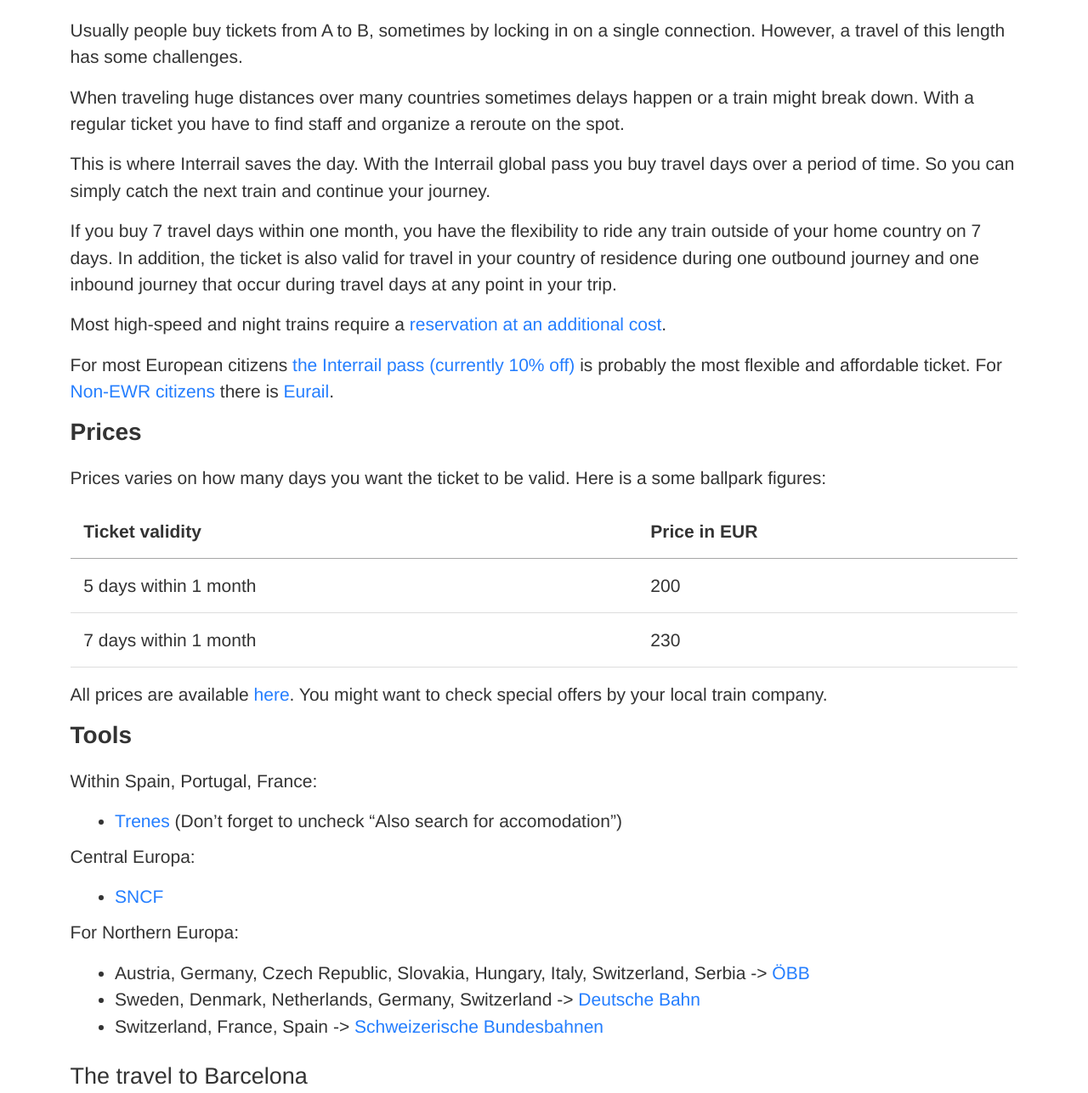
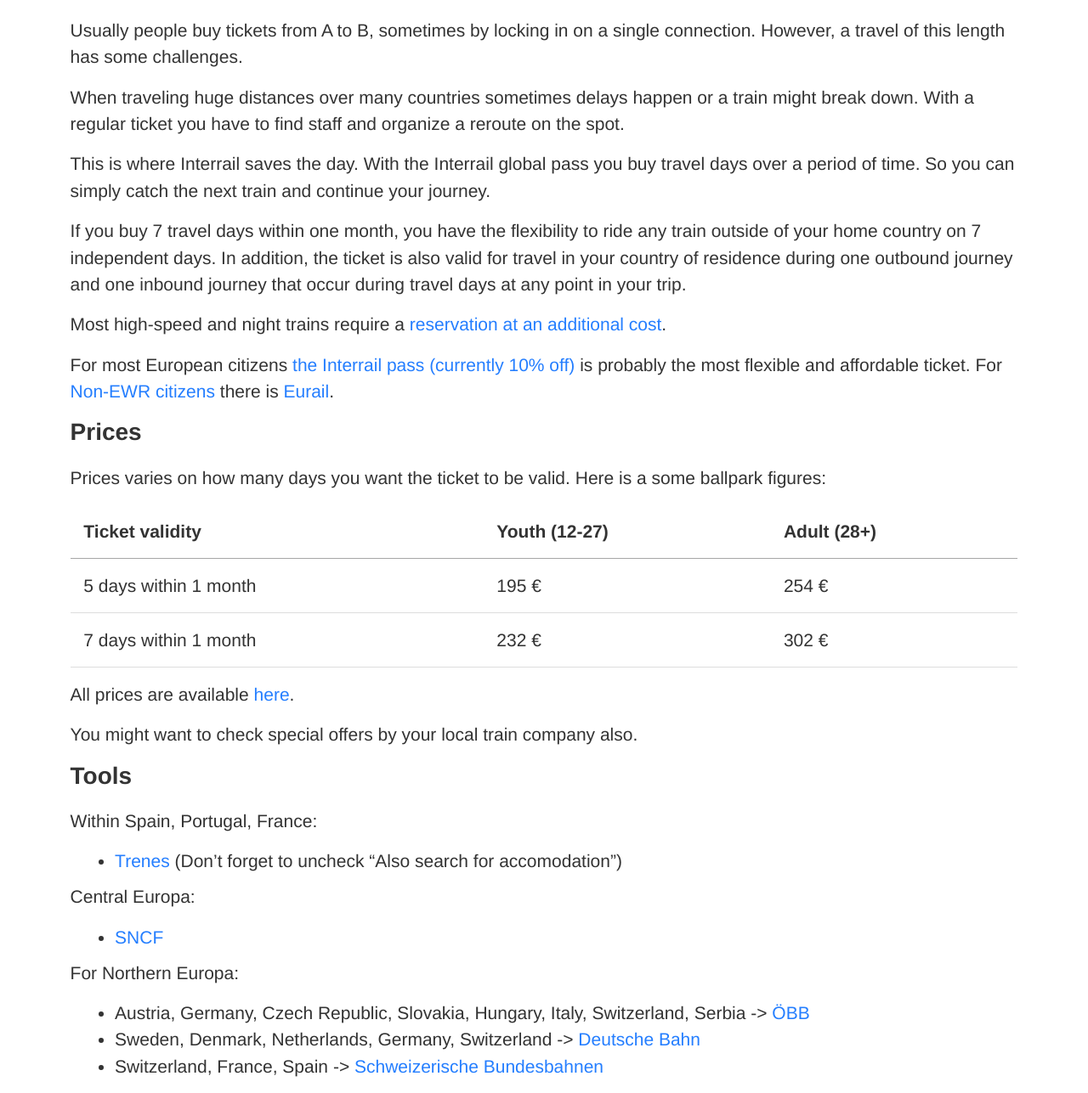
Before and after one commit to RustFestEU/blog.rustfest.eu, a Jekyll site: the page built from _posts/2019-08-14-pre-post-conf-events-sustainable-train-travels.md, in a window 1280 px wide and 1400 px high, scrolled down 1290 px, cut to the strip 0-1287 px from the top of the window. Shown: the whole strip at 85% size. Built offline with Jekyll 4.4.1, drawn with Linux system fonts in a browser that asks for light colours; some of the changed text lies outside the part shown.

Commit message:
Update Interrail prices, add OSM credit

```diff
--- a/_posts/2019-08-14-pre-post-conf-events-sustainable-train-travels.md
+++ b/_posts/2019-08-14-pre-post-conf-events-sustainable-train-travels.md
@@ -47,7 +47,7 @@
 With the Interrail global pass you buy travel days over a period of time.
 So you can simply catch the next train and continue your journey.
 
-If you buy 7 travel days within one month, you have the flexibility to ride any train outside of your home country on 7 days.
+If you buy 7 travel days within one month, you have the flexibility to ride any train outside of your home country on 7 independent days.
 In addition, the ticket is also valid for travel in your country of residence during one outbound journey and one inbound journey that occur during travel days at any point in your trip.
 
 Most high-speed and night trains require a [reservation at an additional cost](https://www.interrail.eu/en/plan-your-trip/reservations).
@@ -60,13 +60,15 @@
 Prices varies on how many days you want the ticket to be valid. Here is a some ballpark figures:
 
 {:.layout-auto}
-| Ticket validity       | Price in EUR |
-| --------------------- | ------------ |
-| 5 days within 1 month | 200          |
-| 7 days within 1 month | 230          |
+|    Ticket validity    | Youth (12-27) | Adult (28+) |
+| --------------------- | ------------- | ----------- |
+| 5 days within 1 month | 195 €         | 254 €       |
+| 7 days within 1 month | 232 €         | 302 €       |
 
 
-All prices are available [here](https://www.interrail.eu/en/interrail-passes/global-pass). You might want to check special offers by your local train company.
+All prices are available [here](https://www.interrail.eu/en/interrail-passes/global-pass).
+
+You might want to check special offers by your local train company also.
 
 
 ### Tools
@@ -86,6 +88,7 @@
 
 Now let us look at some examples we came up as a guidline:
 ![Some train routes](/assets/posts/barcelona/train-map.png)
+<p class="smallprint" markdown="1">Map credit [OpenStreetMap](https://osm.org)</p>
 
 ### Within Spain
 
```
